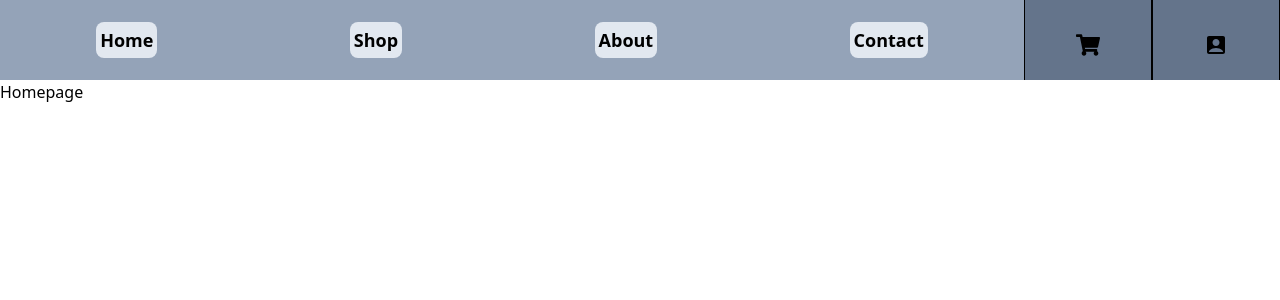
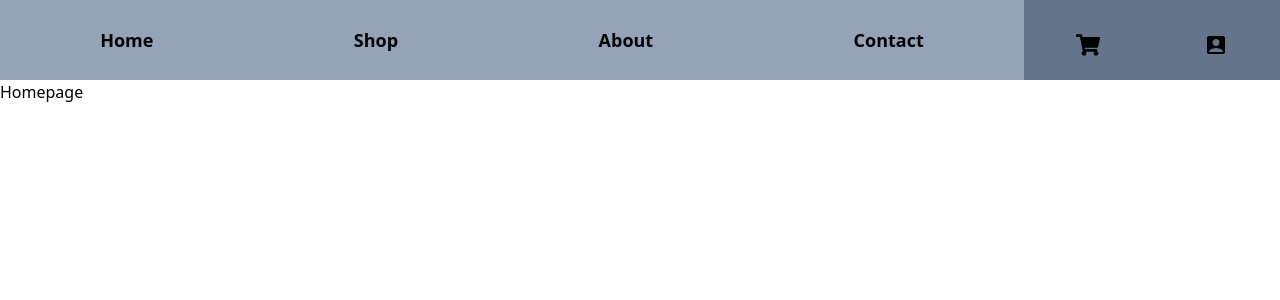
Before and after one commit to LexVN-WD/online-store, a Next.js app: page / in a window 1280 px wide. Shown: the top 300 px of the page. Built offline with nearby package versions, Linux system fonts and the light colour scheme.

Commit message:
Add styling for Navbar

```diff
--- a/src/components/Cart.jsx
+++ b/src/components/Cart.jsx
@@ -3,7 +3,7 @@ import { FaShoppingCart } from 'react-icons/fa'
 export default function Cart() {
   return (
     <>
-    <div className="h-full w-[50%] flex flex-row justify-between items-center p-2 border-x border-black">
+    <div className="h-full w-[50%] flex flex-row justify-between items-center p-2 hover:border-x border-black hover:bg-slate-400">
       <div className='h-[50%] w-full p-2 text-center text-2xl'>
         <button>
           <FaShoppingCart />
--- a/src/components/NavBar.jsx
+++ b/src/components/NavBar.jsx
@@ -7,16 +7,16 @@ export default function NavBar() {
   return (
     <nav className="flex flex-row h-[10%] w-full">
       <ul className="flex flex-row justify-around items-center h-full w-[80%] text-lg font-semibold bg-slate-400 text-center">
-        <li className="bg-slate-200 p-1 rounded-lg">
+        <li className="hover:bg-slate-200 p-2 rounded-lg hover:border border-black">
           <a href='/'>Home</a>
         </li>
-        <li className="bg-slate-200 p-1 rounded-lg">
+        <li className="hover:bg-slate-200 p-2 rounded-lg hover:border border-black">
           <a href='/categories'>Shop</a>
         </li>
-        <li className="bg-slate-200 p-1 rounded-lg">
+        <li className="hover:bg-slate-200 p-2 rounded-lg hover:border border-black">
           <a href='/about'>About</a>
         </li>
-        <li className="bg-slate-200 p-1 rounded-lg">
+        <li className="hover:bg-slate-200 p-2 rounded-lg hover:border border-black">
           <a href='/contact'>Contact</a>
         </li>
       </ul>
--- a/src/components/User.jsx
+++ b/src/components/User.jsx
@@ -3,7 +3,7 @@ import { MdAccountBox } from 'react-icons/md';
 export default function User() {
   return (
     <>
-      <div className="h-full w-[50%] flex flex-row justify-between items-center p-2 border-x border-black">
+      <div className="h-full w-[50%] flex flex-row justify-between items-center p-2 hover:border-x border-black hover:bg-slate-400">
       <div className='h-[50%] w-full p-2 text-center text-2xl'>
         <button>
           <MdAccountBox />
```
